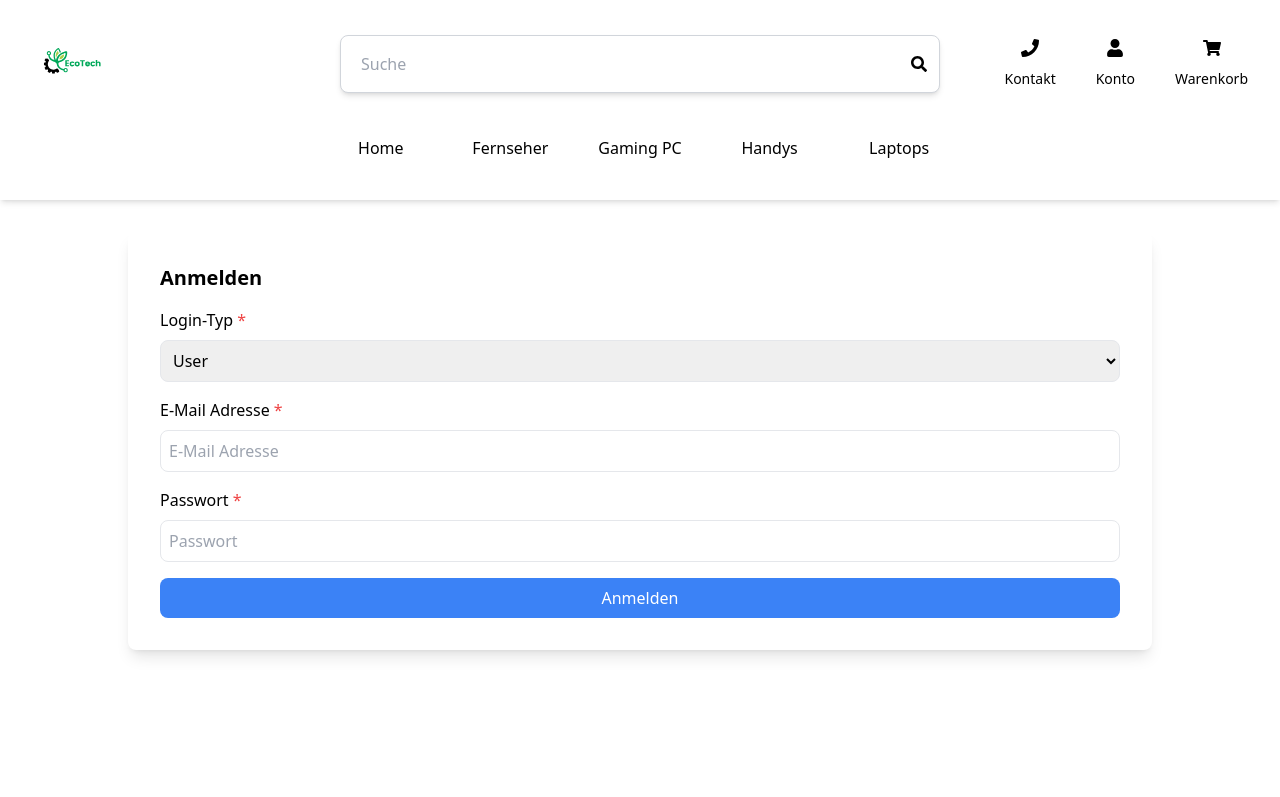
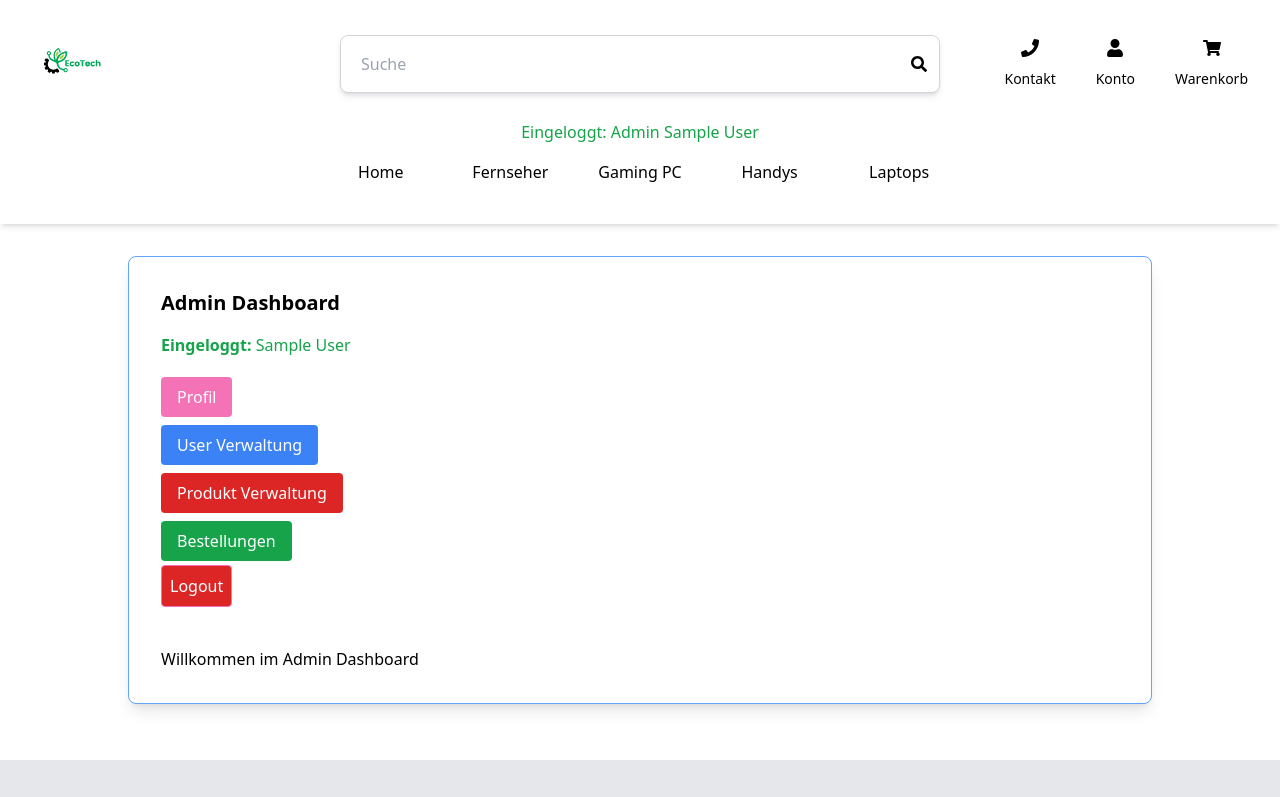
Before and after one commit to SaschaEmmendingen/final-project-new, a React (Vite) app in the folder frontend/: page /admin-dashboard in a window 1280 px wide. Before the commit this address led to /login. Shown: the top 797 px of the page. Built offline with nearby package versions, Linux system fonts and the light colour scheme; sample sign-in values are in the browser's storage.

Commit message:
small fixes, 'Online'-feature

```diff
--- a/frontend/src/App.jsx
+++ b/frontend/src/App.jsx
@@ -40,17 +40,13 @@ function App() {
                 <Route
                   path="/dashboard"
                   element={
-                    <ProtectedRoute>
-                      <UserDashboard />
-                    </ProtectedRoute>
+                    <ProtectedRoute element={<UserDashboard />} />
                   }
                 />
                 <Route
                   path="/admin-dashboard"
                   element={
-                    <ProtectedRoute>
-                      <AdminDashboard />
-                    </ProtectedRoute>
+                    <ProtectedRoute element={<AdminDashboard />} />
                   }
                 />
                 <Route path="/products/:id" element={<ProductDetail />} />
--- a/frontend/src/components/Admin/AdminDashboard.jsx
+++ b/frontend/src/components/Admin/AdminDashboard.jsx
@@ -4,15 +4,20 @@ import AdminProfile from "./AdminProfile";
 import UserManagment from "../User/UserManagment";
 import OrderManagment from "../Order/OrderManagmentAdmin";
 import { useNavigate } from 'react-router-dom';
+import { useAuth } from '../Main/AuthContext'; // Importieren des AuthContext
 
 const AdminDashboard = () => {
   const [activeView, setActiveView] = useState("dashboard");
-  const [role, setRole] = useState("");
+  const { role, user } = useAuth(); // Verwenden des AuthContext
   const navigate = useNavigate();
+
   useEffect(() => {
-    const storedRole = localStorage.getItem("role");
-    setRole(storedRole || "Unbekannt");
-  }, []);
+    if (role !== 'admin') {
+      // Falls der Benutzer nicht admin ist, weiterleiten oder Fehlerbehandlung
+      navigate('/login'); // Oder eine andere Seite für nicht autorisierte Benutzer
+    }
+  }, [role, navigate]);
+
   const renderView = () => {
     switch (activeView) {
       case "product":
@@ -23,21 +28,23 @@ const AdminDashboard = () => {
         return <UserManagment />;
       case "orders":
         return <OrderManagment />;
-      // Füge weitere Cases für andere Ansichten hinzu
       default:
         return <div>Willkommen im Admin Dashboard</div>;
     }
   };
+
   const handleLogout = () => {
-    localStorage.removeItem("token"); // Entferne das Token aus dem lokalen Speicher
-    navigate("/login"); // Leite den Benutzer zur Anmeldeseite um
+    localStorage.removeItem("token");
+    localStorage.removeItem("userInfo");
+    localStorage.removeItem("role");
+    navigate("/login");
   };
 
   return (
     <div className="w-4/5 mx-auto mt-8 bg-white p-8 shadow-lg rounded-lg border border-blue-400">
       <h3 className="text-xl font-bold mb-4">Admin Dashboard</h3>
-      <p className="mb-4">
-        <strong>Rolle:</strong> {role}
+      <p className="mb-4 text-green-600">
+        <strong>Eingeloggt:</strong> {user?.name || 'Unbekannt'}
       </p>
       <button
         onClick={() => setActiveView("profile")}
@@ -69,11 +76,10 @@ const AdminDashboard = () => {
       <br />
       <button
         className="bg-red-600 border text-white p-2 mb-2 border-pink-400 rounded"
-        onClick={handleLogout} // Logout-Funktion aufrufen
+        onClick={handleLogout}
       >
         Logout
       </button>
-      {/* Weitere Admin-Funktionen hier */}
       <div className="mt-8">{renderView()}</div>
     </div>
   );
--- a/frontend/src/components/Main/AuthContext.jsx
+++ b/frontend/src/components/Main/AuthContext.jsx
@@ -1,4 +1,5 @@
 import React, { createContext, useContext, useState, useEffect } from 'react';
+import axios from 'axios';
 
 const AuthContext = createContext();
 
@@ -7,12 +8,14 @@ export const useAuth = () => {
 };
 
 export const AuthProvider = ({ children }) => {
-  const [token, setToken] = useState(null);
+  const [token, setToken] = useState(localStorage.getItem('token'));
   const [user, setUser] = useState(null);
+  const [role, setRole] = useState(localStorage.getItem('role'));
 
   useEffect(() => {
     const storedToken = localStorage.getItem('token');
     const storedUser = localStorage.getItem('userInfo');
+    const storedRole = localStorage.getItem('role');
 
     if (storedToken) {
       setToken(storedToken);
@@ -25,20 +28,49 @@ export const AuthProvider = ({ children }) => {
         console.error("Error parsing user info from localStorage", error);
         localStorage.removeItem('userInfo');
         localStorage.removeItem('token');
+        localStorage.removeItem('role');
       }
     }
+
+    if (storedRole) {
+      setRole(storedRole);
+    }
   }, []);
+
+  const login = async (email, password, role) => {
+    try {
+      const endpoint = role === 'admin'
+        ? 'http://localhost:1312/api/admins/login'
+        : 'http://localhost:1312/api/auth/login';
+
+      const response = await axios.post(endpoint, { email, password });
+      const { token, name } = response.data;
+
+      setToken(token);
+      setUser({ name }); // Speichern Sie nur den Namen im User-Objekt
+      setRole(role);
+
+      localStorage.setItem('token', token);
+      localStorage.setItem('userInfo', JSON.stringify({ name }));
+      localStorage.setItem('role', role);
+    } catch (error) {
+      console.error('Login error:', error);
+      throw error;
+    }
+  };
 
   const logout = () => {
     setToken(null);
     setUser(null);
+    setRole(null);
     localStorage.removeItem('token');
     localStorage.removeItem('userInfo');
+    localStorage.removeItem('role');
     window.location.href = '/login'; // Direktes Weiterleiten nach Logout
   };
 
   return (
-    <AuthContext.Provider value={{ token, user, setToken, setUser, logout }}>
+    <AuthContext.Provider value={{ token, user, role, login, logout }}>
       {children}
     </AuthContext.Provider>
   );
--- a/frontend/src/components/Main/Konto.jsx
+++ b/frontend/src/components/Main/Konto.jsx
@@ -7,15 +7,19 @@ import { FaRegClock, FaList, FaShippingFast, FaTag } from 'react-icons/fa';
 
 const Konto = () => {
   const [isRegistering, setIsRegistering] = useState(false);
-  const { token } = useAuth(); // Token aus dem AuthContext holen
+  const { token, user, role, login } = useAuth(); // Token, User und Role aus dem AuthContext holen
   const navigate = useNavigate();
 
   useEffect(() => {
-    // Wenn der Benutzer eingeloggt ist, leite ihn zum User Dashboard weiter
+    // Wenn der Benutzer eingeloggt ist, leite ihn abhängig von seiner Rolle weiter
     if (token) {
-      navigate('/dashboard'); // Der Pfad zum User Dashboard kann angepasst werden
+      if (role === 'admin') {
+        navigate('/admin-dashboard');
+      } else if (role === 'user') {
+        navigate('/dashboard');
+      }
     }
-  }, [token, navigate]);
+  }, [token, role, navigate]);
 
   return (
     <div className="w-4/5 mx-auto mt-8 grid grid-cols-1 lg:grid-cols-2 gap-8">
--- a/frontend/src/components/Main/Login.jsx
+++ b/frontend/src/components/Main/Login.jsx
@@ -1,46 +1,23 @@
 import React, { useState } from 'react';
-import axios from 'axios';
 import { useNavigate } from 'react-router-dom';
-import { useAuth } from './AuthContext'; // Verwende useAuth Hook
+import { useAuth } from './AuthContext';
 
 const Login = () => {
   const [email, setEmail] = useState('');
   const [password, setPassword] = useState('');
+  const [loginType, setLoginType] = useState('user');
   const [error, setError] = useState('');
-  const [loginType, setLoginType] = useState('user');
-  const { setToken, setUser } = useAuth(); // Hole setToken und setUser aus AuthContext
+  const { login } = useAuth();
   const navigate = useNavigate();
 
   const handleLogin = async (e) => {
     e.preventDefault();
+
     try {
-      const endpoint = loginType === 'admin'
-        ? 'http://localhost:1312/api/admins/login'
-        : 'http://localhost:1312/api/auth/login';
-
-      const response = await axios.post(endpoint, { email, password });
-
-      const token = response.data.token;
-      const userData = loginType === 'admin' ? response.data.admin : response.data.user;
-
-      // Token und User-Daten im AuthContext speichern
-      setToken(token);
-      setUser(userData);
-
-      localStorage.setItem('token', token);
-      localStorage.setItem(loginType === 'admin' ? 'adminInfo' : 'userInfo', JSON.stringify(userData));
-
-      if (loginType === 'admin') {
-        navigate('/admin-dashboard');
-      } else {
-        navigate('/dashboard');
-      }
+      await login(email, password, loginType);
+      navigate(loginType === 'admin' ? '/admin-dashboard' : '/dashboard');
     } catch (err) {
-      if (err.response) {
-        setError('Login fehlgeschlagen: ' + err.response.data.message);
-      } else {
-        setError('Login fehlgeschlagen: ' + err.message);
-      }
+      setError('Login fehlgeschlagen: ' + err.message);
     }
   };
 
--- a/frontend/src/components/Main/Parent.jsx
+++ b/frontend/src/components/Main/Parent.jsx
@@ -1,14 +1,16 @@
-import { useState } from "react";
+import React, { useState } from "react";
 import { Link, Outlet } from "react-router-dom";
 import { FaSearch, FaUser, FaShoppingCart, FaPhone } from "react-icons/fa";
 import { motion, AnimatePresence } from "framer-motion";
 import Footer from "./Footer";
 import { useCart } from "../CartContext";
+import { useAuth } from "../Main/AuthContext"; // Importieren Sie useAuth
 import canvaSVG from "../../media/Untitled design.svg";
 
 const Parent = () => {
   const [isMenuOpen, setIsMenuOpen] = useState(false);
-  const { cartItems } = useCart(); // Füge diesen Hook hinzu
+  const { cartItems } = useCart();
+  const { user, role } = useAuth(); // Holen Sie Benutzer und Rolle aus dem AuthContext
 
   const handleMenuToggle = () => {
     setIsMenuOpen(!isMenuOpen);
@@ -36,7 +38,7 @@ const Parent = () => {
 
             {/* Suchleiste (nur auf Desktop sichtbar) */}
             <motion.div
-              className="hidden lg:flex items-center border border-gray-300 rounded-lg p-3 bg-white shadow-md lg:col-span-2 "
+              className="hidden lg:flex items-center border border-gray-300 rounded-lg p-3 bg-white shadow-md lg:col-span-2"
               initial={{ opacity: 0, scale: 0.9 }}
               animate={{ opacity: 1, scale: 1 }}
               transition={{ duration: 0.5, ease: "easeOut" }}
@@ -51,7 +53,7 @@ const Parent = () => {
               </button>
             </motion.div>
             {/* Icons: Kontakt, Konto, Warenkorb */}
-            <div className="flex justify-center lg:justify-end lg:col-span-1 lg:space-x-10 relative ">
+            <div className="flex justify-center lg:justify-end lg:col-span-1 lg:space-x-10 relative">
               <Link
                 to="/kontakt"
                 className="flex flex-col items-center text-black hover:text-gray-700"
@@ -81,6 +83,13 @@ const Parent = () => {
             </div>
           </div>
         </div>
+
+        {/* Anzeige der Rolle */}
+        {user && (
+          <div className="text-center mt-4 text-green-600">
+            Eingeloggt: {role === 'admin' ? `Admin ${user.name}` : `${user.name}`}
+          </div>
+        )}
 
         {/* Links für Desktop (nur sichtbar auf größeren Bildschirmen) */}
         <div className="hidden lg:w-1/2 lg:mx-auto lg:py-4 lg:flex lg:grid lg:grid-cols-5 lg:gap-2 lg:justify-items-center">
@@ -210,7 +219,7 @@ const Parent = () => {
                 </Link>
                 <Link
                   to="/warenkorb"
-                  className="text-white hover:text-gray-400 flex flex-col items-center relative"
+                  className="text-white hover:text-gray-400 flex flex-col items-center"
                   onClick={handleLinkClick}
                 >
                   <FaShoppingCart className="text-3xl" />
@@ -227,8 +236,8 @@ const Parent = () => {
         </AnimatePresence>
       </nav>
 
-      {/* Outlet for nested routes */}
-      <main className="min-h-screen">
+      {/* Main Content */}
+      <main>
         <Outlet />
       </main>
 
--- a/frontend/src/components/Main/ProtectedRoute.jsx
+++ b/frontend/src/components/Main/ProtectedRoute.jsx
@@ -2,10 +2,16 @@ import React from 'react';
 import { Navigate } from 'react-router-dom';
 import { useAuth } from './AuthContext';
 
-const ProtectedRoute = ({ children }) => {
+const ProtectedRoute = ({ element }) => {
   const { token } = useAuth();
 
-  return token ? children : <Navigate to="/login" />;
+  // Wenn kein Token vorhanden ist, leite zum Login weiter
+  if (!token) {
+    return <Navigate to="/login" />;
+  }
+
+  // Wenn Token vorhanden ist, rendere das übergebene Element
+  return element;
 };
 
 export default ProtectedRoute;
```
Also changed, not shown: 1 other file (tests, documents, lock files or other folders).
